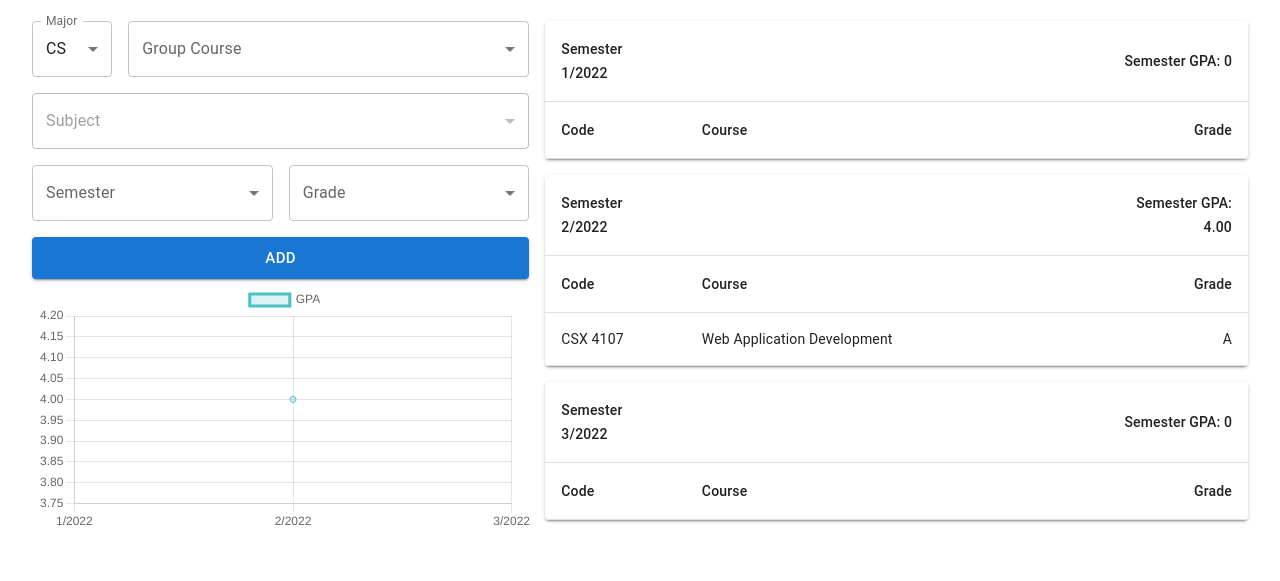
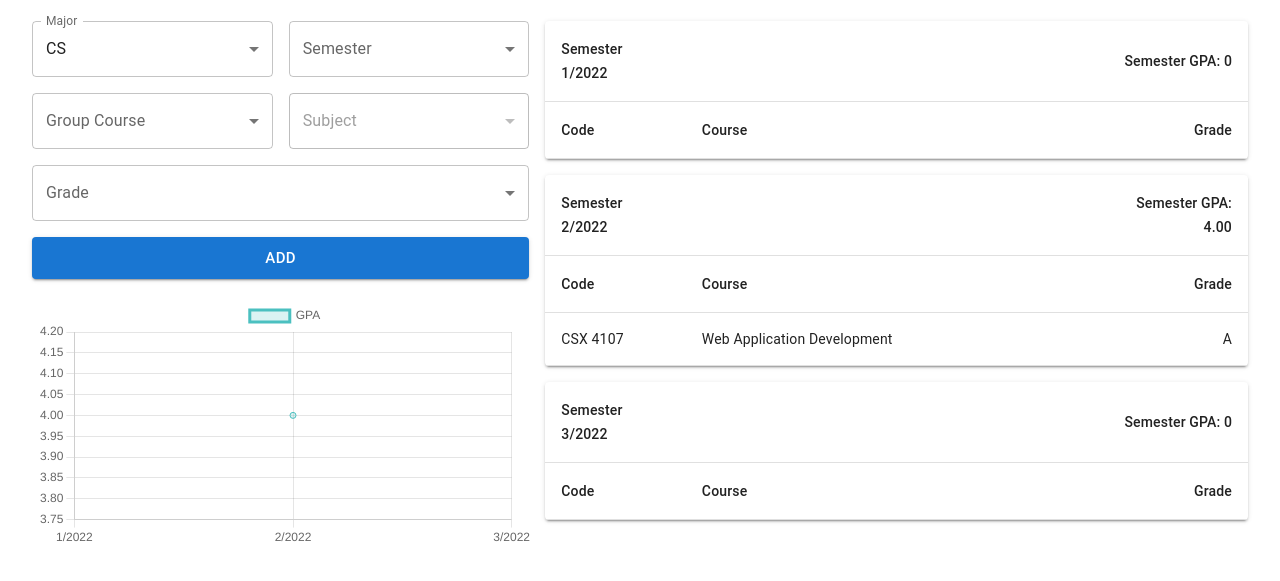
Before and after one commit to wpiyaphon/wad-project-1, a Gatsby site: page /CalculateGPA in a window 1280 px wide. Shown: the part 77-658 px from the top of the page. Built offline with nearby package versions, Linux system fonts and the light colour scheme; Gatsby itself is replaced by a stand-in of ours.

Commit message:
Added local storage

```diff
--- a/package.json
+++ b/package.json
@@ -25,6 +25,7 @@
     "react-chartjs-2": "^5.2.0",
     "react-dom": "^18.2.0",
     "react-hook-form": "^7.43.0",
+    "react-use": "^17.4.0",
     "styled-components": "^5.3.6"
   }
 }
--- a/src/components/GradeForm.js
+++ b/src/components/GradeForm.js
@@ -83,8 +83,8 @@ export default function GradeForm({ onAdd }) {
 
     return (
         <FormProvider {...methods}>
-            <Stack direction="row" spacing={2} sx={{pb: 2}}>
-                <Grid item xs={12} md={2}>
+            <Stack direction="row" sx={{ pb: 2 }} spacing={2}>
+                <Grid item xs={12} md={6}>
                     <RHFSelect name="major" label="Major" onChange={handleChangeMajor}>
                         {MAJOR_OPTIONS.map((option) => (
                             <MenuItem
@@ -96,7 +96,22 @@ export default function GradeForm({ onAdd }) {
                         ))}
                     </RHFSelect>
                 </Grid>
-                <Grid item xs={12} md={10}>
+                <Grid item xs={12} md={6}>
+                    <RHFSelect name="semester" label="Semester">
+                        {SEMESTER_OPTIONS.map((option) => (
+                            <MenuItem
+                                key={option}
+                                value={option}
+                            >
+                                {option}
+                            </MenuItem>
+                        ))}
+                    </RHFSelect>
+                </Grid>
+            </Stack>
+
+            <Stack direction="row" sx={{ pb: 2 }} spacing={2}>
+                <Grid item xs={12} md={6}>
                     <RHFSelect name="groupCourse" label="Group Course" disabled={!major} onChange={handleChangeGroupCourse}>
                         {courseOptions().map((option) => (
                             <MenuItem
@@ -108,10 +123,7 @@ export default function GradeForm({ onAdd }) {
                         ))}
                     </RHFSelect>
                 </Grid>
-            </Stack>
-
-            <Stack direction="row" sx={{pb: 2}}>
-                <Grid item xs={12} md={12}>
+                <Grid item xs={12} md={6}>
                     <RHFSelect name="subject" label="Subject" disabled={!groupCourse}>
                         {!!groupCourse ? courseOptions().find((subject) => subject.groupName === groupCourse)
                             .subjects.map((option) => (
@@ -132,20 +144,8 @@ export default function GradeForm({ onAdd }) {
                 </Grid>
             </Stack>
 
-            <Stack direction="row" spacing={2} sx={{pb: 2}}>
-                <Grid item xs={12} md={6}>
-                    <RHFSelect name="semester" label="Semester">
-                        {SEMESTER_OPTIONS.map((option) => (
-                            <MenuItem
-                                key={option}
-                                value={option}
-                            >
-                                {option}
-                            </MenuItem>
-                        ))}
-                    </RHFSelect>
-                </Grid>
-                <Grid item xs={12} md={6}>
+            <Stack direction="row" sx={{ pb: 2 }}>
+                <Grid item xs={12} md={12}>
                     <RHFSelect name="addedGrade" label="Grade">
                         {GRADE_OPTIONS.map((option) => (
                             <MenuItem
--- a/src/pages/CalculateGPA.js
+++ b/src/pages/CalculateGPA.js
@@ -1,4 +1,5 @@
 import React from 'react'
+import { useLocalStorage } from 'react-use';
 // components
 import { Grid, Stack, Snackbar, Alert, Typography } from '@mui/material'
 import GradeForm from '../components/GradeForm';
@@ -7,13 +8,9 @@ import LineChart from '../components/LineChart';
 
 export default function CalculateGPA() {
 
-    function createData(semester, subject, grade) {
-        return { semester, subject, grade }
-    }
-
-    const [firstSemesterRows, setFirstSemesterRows] = React.useState([]);
-    const [secondSemesterRows, setSecondSemesterRows] = React.useState([{ semester: '1/2022', subject: 'CSX 4107 Web Application Development', grade: 'A' }]);
-    const [thirdSemesterRows, setThirdSemesterRows] = React.useState([]);
+    let [firstSemesterRows, setFirstSemesterRows] = useLocalStorage('firstSemesterRows', [])
+    let [secondSemesterRows, setSecondSemesterRows] = useLocalStorage('secondSemesterRows', [{ semester: '1/2022', subject: 'CSX 4107 Web Application Development', grade: 'A' }])
+    let [thirdSemesterRows, setThirdSemesterRows] = useLocalStorage('thirdSemesterRows', [])
 
     const [firstSemGPA, setFirstSemGPA] = React.useState(0);
     const [firstSemCourse, setFirstSemCourse] = React.useState(0);
@@ -21,7 +18,7 @@ export default function CalculateGPA() {
     const [secondSemCourse, setSecondSemCourse] = React.useState(0);
     const [thirdSemGPA, setThirdSemGPA] = React.useState(0);
     const [thirdSemCourse, setThirdSemCourse] = React.useState(0);
-    const [totalGPA, setTotalGPA] = React.useState(4);
+    const [totalGPA, setTotalGPA] = React.useState(0);
 
     const grades = {
         'A': 4,
@@ -37,43 +34,37 @@ export default function CalculateGPA() {
         'W': 0,
     }
 
-    // Add new row
+    // Handle adding new course
+    function createData(semester, subject, grade) {
+        return { semester, subject, grade }
+    }
+
     function handleAdd(data) {
+
         const { semester, subject, addedGrade } = data;
         if (semester === '1/2022') {
             if (!firstSemesterRows.some((row) => row.subject === subject)) {
                 setFirstSemesterRows([...firstSemesterRows, createData(semester, subject, addedGrade)]);
-                if (addedGrade !== 'W') {
-                    setFirstSemGPA(firstSemGPA + grades[addedGrade]);
-                    setFirstSemCourse(firstSemCourse + 1);
-                }
             } else {
                 setOpen(true);
             }
         } else if (semester === '2/2022') {
             if (!secondSemesterRows.some((row) => row.subject === subject)) {
                 setSecondSemesterRows([...secondSemesterRows, createData(semester, subject, addedGrade)]);
-                if (addedGrade !== 'W') {
-                    setSecondSemCourse(secondSemCourse + 1);
-                    setSecondSemGPA(secondSemGPA + grades[addedGrade]);
-                }
             } else {
                 setOpen(true);
             }
         } else if (semester === '3/2022') {
             if (!thirdSemesterRows.some((row) => row.subject === subject)) {
                 setThirdSemesterRows([...thirdSemesterRows, createData(semester, subject, addedGrade)]);
-                if (addedGrade !== 'W') {
-                    setThirdSemGPA(thirdSemGPA + grades[addedGrade]);
-                    setThirdSemCourse(thirdSemCourse + 1);
-                }
             } else {
                 setOpen(true);
             }
         }
+
     }
 
-    // Snackbars
+    // Snackbars warning
     const [open, setOpen] = React.useState(false);
     const handleClose = (reason) => {
         if (reason === 'clickaway') {
@@ -82,54 +73,68 @@ export default function CalculateGPA() {
         setOpen(false);
     };
 
+
     React.useEffect(() => {
+        setFirstSemGPA(0)
+        setFirstSemCourse(0)
+        setSecondSemGPA(0)
+        setSecondSemCourse(0)
+        setThirdSemGPA(0)
+        setThirdSemCourse(0)
 
         firstSemesterRows.map(row => {
             if (row.grade !== 'W') {
-                setFirstSemGPA(firstSemGPA + grades[row.grade])
-                setFirstSemCourse(firstSemCourse + 1);
+                setFirstSemGPA(firstSemGPA => firstSemGPA + grades[row.grade])
+                setFirstSemCourse(firstSemCourse => firstSemCourse + 1);
             }
+            return 0
         });
 
         secondSemesterRows.map(row => {
             if (row.grade !== 'W') {
-                setSecondSemGPA(secondSemGPA + grades[row.grade])
-                setSecondSemCourse(secondSemCourse + 1);
+                setSecondSemGPA(secondSemGPA => secondSemGPA + grades[row.grade])
+                setSecondSemCourse(secondSemCourse => secondSemCourse + 1);
             }
+            return 0
         });
 
         thirdSemesterRows.map(row => {
             if (row.grade !== 'W') {
-                setThirdSemGPA(thirdSemGPA + grades[row.grade])
-                setThirdSemCourse(thirdSemCourse + 1);
+                setThirdSemGPA(thirdSemGPA => thirdSemGPA + grades[row.grade])
+                setThirdSemCourse(thirdSemCourse => thirdSemCourse + 1);
             }
+            return 0
         });
 
     }, [firstSemesterRows, secondSemesterRows, thirdSemesterRows]);
 
+
     React.useEffect(() => {
-        let tempGPA = 0;
-        let tempSem = 0;
+        let tempSem = 0
+        let tempGPA = 0
 
         if (firstSemCourse > 0) {
-            tempGPA += (firstSemGPA / firstSemCourse);
-            tempSem += 1;
-        }
-        if (secondSemCourse > 0) {
-            tempGPA += (secondSemGPA / secondSemCourse);
-            tempSem += 1;
-        }
-        if (thirdSemCourse > 0) {
-            tempGPA += (thirdSemGPA / thirdSemCourse);
-            tempSem += 1;
-        }
-        if (tempSem === 0) {
-            setTotalGPA(0);
-        } else {
-            setTotalGPA((tempGPA / tempSem));
+            tempGPA += firstSemGPA / firstSemCourse
+            tempSem += 1
         }
 
-    }, [firstSemCourse, secondSemCourse, thirdSemCourse])
+        if (secondSemCourse > 0) {
+            tempGPA += secondSemGPA / secondSemCourse
+            tempSem += 1
+        }
+
+        if (thirdSemCourse > 0) {
+            tempGPA += thirdSemGPA / thirdSemCourse
+            tempSem += 1
+        }
+
+        if (tempSem > 0) {
+            setTotalGPA(tempGPA / tempSem)
+        } else {
+            setTotalGPA(0)
+        }
+
+    }, [firstSemGPA, firstSemCourse, secondSemGPA, secondSemCourse, thirdSemGPA, thirdSemCourse])
 
     return (
         <>
@@ -152,7 +157,7 @@ export default function CalculateGPA() {
                             The course already exists!
                         </Alert>
                     </Snackbar>
-                    <Grid item xs={12} md={12}>
+                    <Grid item xs={12} md={12} sx={{mt: 2}}>
                         <LineChart firstSemGPA={(firstSemGPA / firstSemCourse)} secondSemGPA={(secondSemGPA / secondSemCourse)} thirdSemGPA={(thirdSemGPA / thirdSemCourse)} />
                     </Grid>
                 </Grid>
```
Also changed, not shown: 1 other file.
